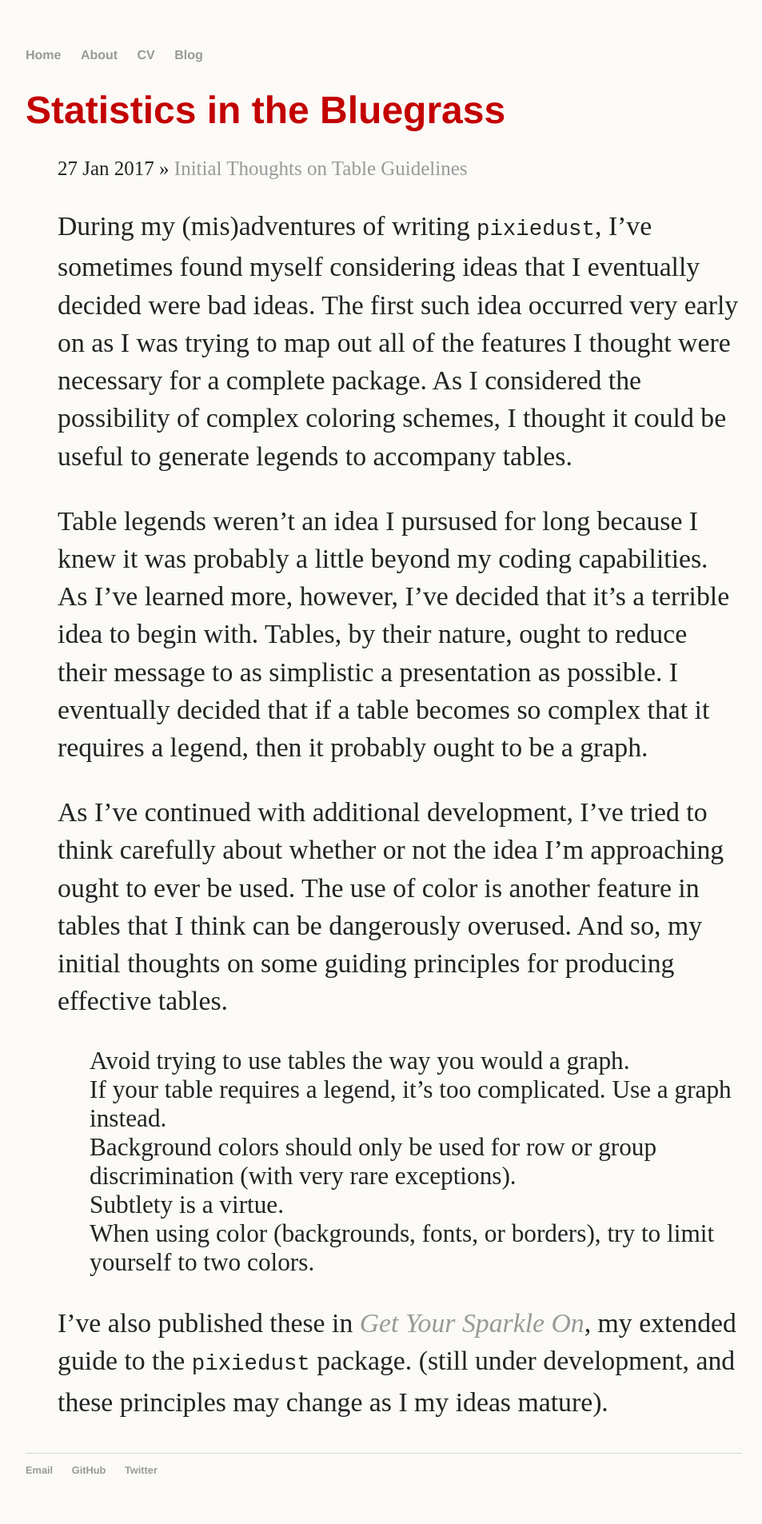
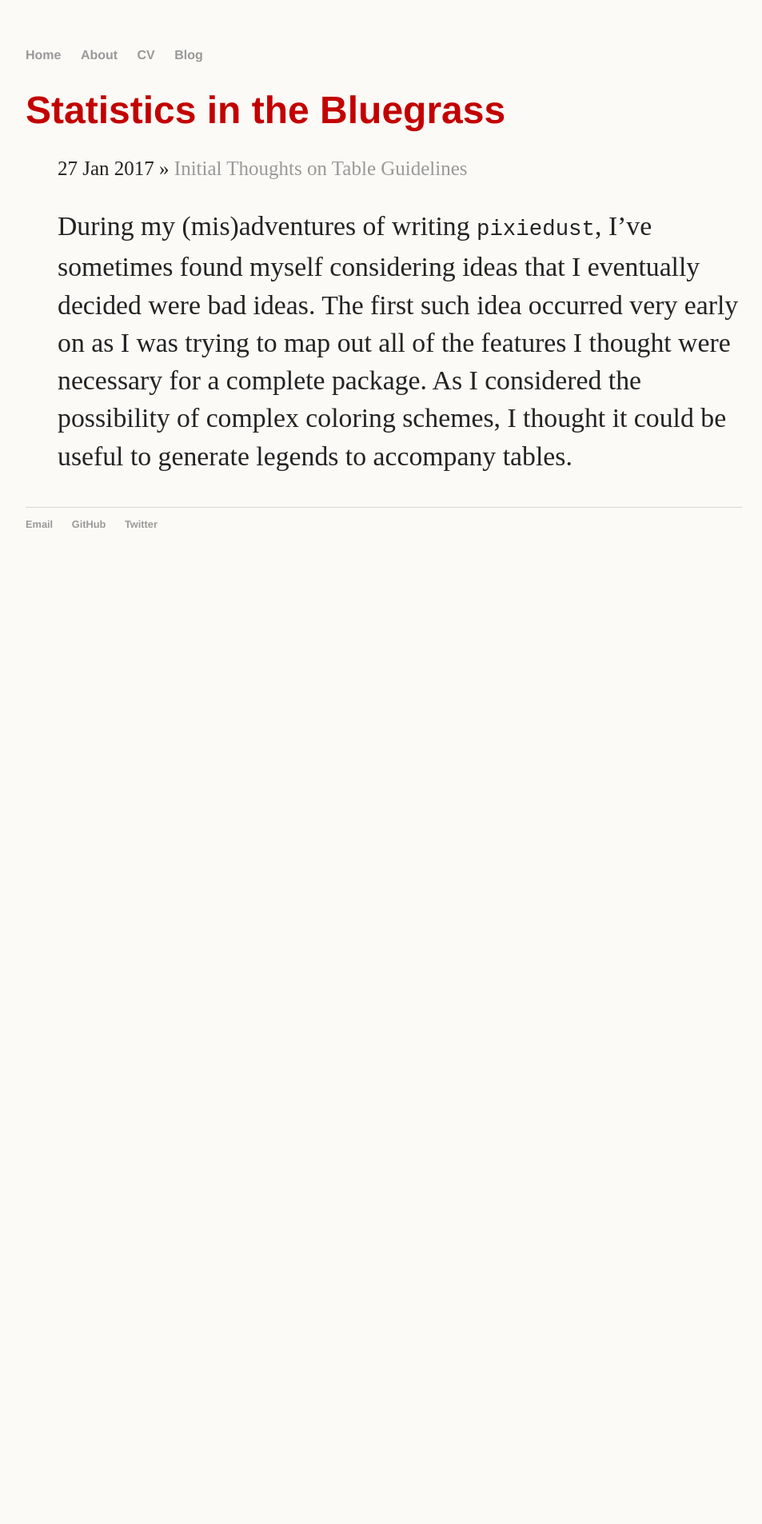
Before and after one commit to nutterb/nutterb.github.com, a Jekyll site: the page built from blog/index.html, in a window 1280 px wide. Shown: the whole page at 80% size, without its empty margins (160-1113 px from the left). Built offline with Jekyll 4.4.1, drawn with Linux system fonts in a browser that asks for light colours; after the commit the page ends 900 px from its top, so only the background shows below that.

Commit message:
css on excerpts

```diff
--- a/blog/index.html
+++ b/blog/index.html
@@ -7,6 +7,6 @@
 
 	  {% for post in site.categories.public %}
 	    <li><span>{{ post.date | date_to_string }}</span> » <a href="{{ post.url }}" title="{{ post.title }}">{{ post.title }}</a>
-	    <p>{{ post.excerpt }}</p></li>
+	    <p style='font-size:10pt'>{{ post.excerpt }}</p></li>
 	  {% endfor %}
 	</ul>
--- a/private/index.html
+++ b/private/index.html
@@ -7,7 +7,7 @@
 
 	  {% for post in site.categories.private %}
 	    <li><span>{{ post.date | date_to_string }}</span> » <a href="{{ post.url }}" title="{{ post.title }}">{{ post.title }}</a></li>
-	    <p>{{ post.excerpt }}</p></li>
+	    <p style='font-size:10pt'>{{ post.excerpt }}</p></li>
 	    <hr/>
 	  {% endfor %}
 	</ul>
--- a/public/_posts/2017-01-27-table-guidelines.Rmd
+++ b/public/_posts/2017-01-27-table-guidelines.Rmd
@@ -11,7 +11,7 @@
 -->
 
 During my (mis)adventures of writing `pixiedust`, I've sometimes found myself considering ideas that I eventually decided were bad ideas. The first such idea occurred very early on as I was trying to map out all of the features I thought were necessary for a complete package.  As I considered the possibility of complex coloring schemes, I thought it could be useful to generate legends to accompany tables.
-
+<!--excerpt-->
 Table legends weren't an idea I pursused for long because I knew it was probably a little beyond my coding capabilities.  As I've learned more, however, I've decided that it's a terrible idea to begin with.  Tables, by their nature, ought to reduce their message to as simplistic a presentation as possible.  I eventually decided that if a table becomes so complex that it requires a legend, then it probably ought to be a graph.
 
 As I've continued with additional development, I've tried to think carefully about whether or not the idea I'm approaching ought to ever be used.  The use of color is another feature in tables that I think can be dangerously overused.  And so, my initial thoughts on some guiding principles for producing effective tables.
```
Also changed, not shown: public/_posts/2017-01-27-table-guidelines.md (+1 -1 lines).
